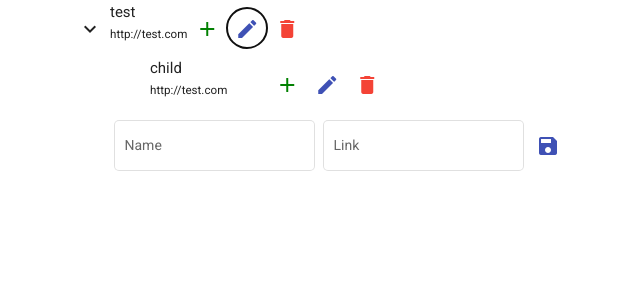
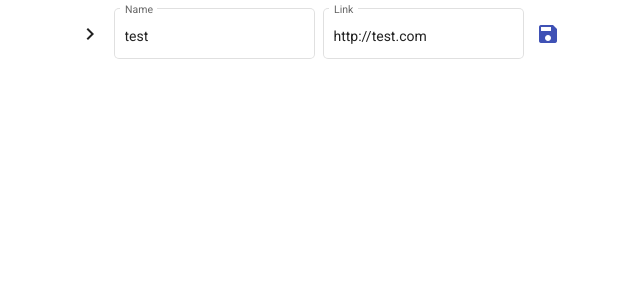
Before and after one commit to waelfawal/dynamic-menu-angular, an Angular app: page / in a window 1280 px wide. Both pictures are taken after a click on the button "edit". Shown: the top 300 px of the page, without its empty margins (15-655 px from the left). Built offline with nearby package versions, Linux system fonts and the light colour scheme.

Commit message:
edit menu item

```diff
--- a/src/app/menu/manage-menu/manage-menu.component.html
+++ b/src/app/menu/manage-menu/manage-menu.component.html
@@ -1,7 +1,6 @@
-
 <div class="container ">
 
-<mat-tree [dataSource]="dataSource" [treeControl]="treeControl" >
+  <mat-tree [dataSource]="dataSource" [treeControl]="treeControl">
 
     <mat-tree-node *matTreeNodeDef="let node; when: hasNoContent" matTreeNodePadding>
       <div class="d-flex align-items-center">
@@ -13,27 +12,49 @@
           <mat-label>Link</mat-label>
           <input matInput #itemLink>
         </mat-form-field>
-      <button mat-icon-button (click)="saveNode(node, itemName.value, itemLink.value)"><mat-icon color="primary">save</mat-icon></button>
+        <button mat-icon-button (click)="saveNode(node, itemName.value, itemLink.value)">
+          <mat-icon color="primary">save</mat-icon>
+        </button>
       </div>
     </mat-tree-node>
 
-  <mat-tree-node *matTreeNodeDef="let node" matTreeNodePadding >
+    <mat-tree-node *matTreeNodeDef="let node" matTreeNodePadding>
       <button mat-icon-button disabled *ngIf="!node.hasChild"></button>
-
       <button *ngIf="node.hasChild" mat-icon-button matTreeNodeToggle
               [attr.aria-label]="'Toggle ' + node.name">
         <mat-icon class="mat-icon-rtl-mirror">
           {{treeControl.isExpanded(node) ? 'expand_more' : 'chevron_right'}}
         </mat-icon>
       </button>
+      <div class="d-flex align-items-center" *ngIf="node.editMode; else normalMode">
+        <mat-form-field appearance="outline" class="p-1">
+          <mat-label>Name</mat-label>
+          <input matInput [(ngModel)]="node.name">
+        </mat-form-field>
+        <mat-form-field appearance="outline" class="p-1">
+          <mat-label>Link</mat-label>
+          <input matInput [(ngModel)]="node.link">
+        </mat-form-field>
+        <button mat-icon-button (click)="saveNode(node, node.name, node.link)">
+          <mat-icon color="primary">save</mat-icon>
+        </button>
+      </div>
+      <ng-template #normalMode>
         <div class="">
           <h4 class="d-block mb-0"> {{node.name}}</h4>
           <h5 class="d-block">{{node.link}}</h5>
         </div>
         <div *ngIf="!node.hasChild" class="pad"></div>
-    <button mat-icon-button (click)="addNewItem(node)"><mat-icon class="green-color">add</mat-icon></button>
-    <button mat-icon-button (click)="addNewItem(node)"><mat-icon color="primary">edit</mat-icon></button>
-    <button mat-icon-button (click)="openConfirmDeleteDialog(node)"><mat-icon color="warn">delete</mat-icon></button>
+        <button mat-icon-button (click)="addNewItem(node)">
+          <mat-icon class="green-color">add</mat-icon>
+        </button>
+        <button mat-icon-button (click)="node.editMode = true">
+          <mat-icon color="primary">edit</mat-icon>
+        </button>
+        <button mat-icon-button (click)="openConfirmDeleteDialog(node)">
+          <mat-icon color="warn">delete</mat-icon>
+        </button>
+      </ng-template>
     </mat-tree-node>
   </mat-tree>
 </div>
--- a/src/app/menu/manage-menu/manage-menu.component.ts
+++ b/src/app/menu/manage-menu/manage-menu.component.ts
@@ -12,7 +12,8 @@ export class MenuItemFlatNode {
   name!: string;
   level!: number;
   expandable!: boolean;
-  link!: string
+  link!: string;
+  editMode!: boolean;
   hasChild!: boolean;
 }
 
@@ -74,6 +75,7 @@ export class ManageMenuComponent {
     flatNode.link = node.link;
     flatNode.level = level;
     flatNode.expandable = true;
+    flatNode.editMode = false;
     flatNode.hasChild = !!node.children?.length;
     this.flatNodeMap.set(flatNode, node);
     this.nestedNodeMap.set(node, flatNode);
@@ -81,28 +83,6 @@ export class ManageMenuComponent {
   }
 
 
-  /* Checks all the parents when a leaf node is selected/unselected */
-  checkAllParentsSelection(node: MenuItemFlatNode): void {
-    let parent: MenuItemFlatNode | null = this.getParentNode(node);
-    while (parent) {
-      this.checkRootNodeSelection(parent);
-      parent = this.getParentNode(parent);
-    }
-  }
-
-  /** Check root node checked state and change it accordingly */
-  checkRootNodeSelection(node: MenuItemFlatNode): void {
-    const nodeSelected = this.checklistSelection.isSelected(node);
-    const descendants = this.treeControl.getDescendants(node);
-    const descAllSelected = descendants.length > 0 && descendants.every(child => {
-      return this.checklistSelection.isSelected(child);
-    });
-    if (nodeSelected && !descAllSelected) {
-      this.checklistSelection.deselect(node);
-    } else if (!nodeSelected && descAllSelected) {
-      this.checklistSelection.select(node);
-    }
-  }
 
   /* Get the parent node of a node */
   getParentNode(node: MenuItemFlatNode): MenuItemFlatNode | null {
--- a/src/app/menu/menu.module.ts
+++ b/src/app/menu/menu.module.ts
@@ -8,6 +8,7 @@ import {MatFormFieldModule} from "@angular/material/form-field";
 import {MatInputModule} from "@angular/material/input";
 import {MatDialogModule} from "@angular/material/dialog";
 import {SharedModule} from "../shared/shared.module";
+import {FormsModule} from "@angular/forms";
 
 
 
@@ -23,7 +24,8 @@ import {SharedModule} from "../shared/shared.module";
     MatFormFieldModule,
     MatInputModule,
     MatDialogModule,
-    SharedModule
+    SharedModule,
+    FormsModule
   ],
 
   exports: [
```
Lines whose indentation alone changed are shown as unchanged.
